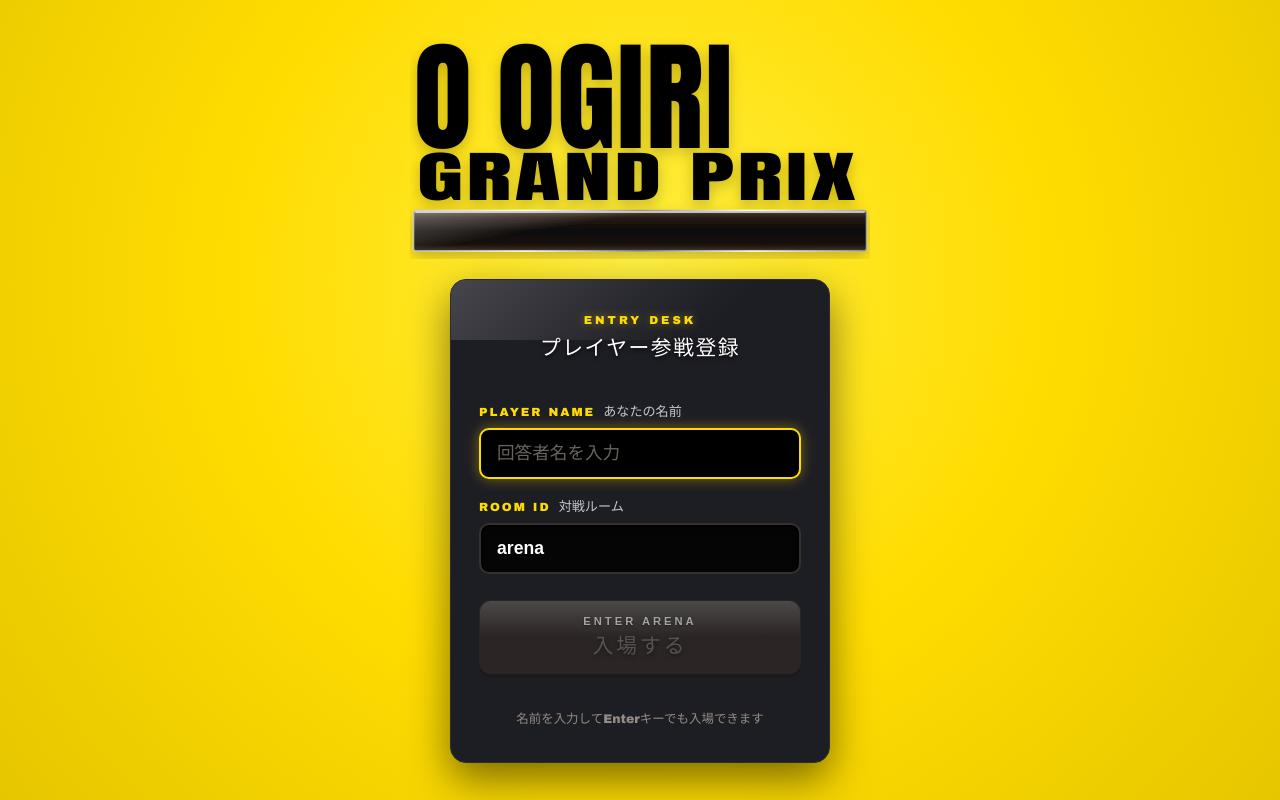
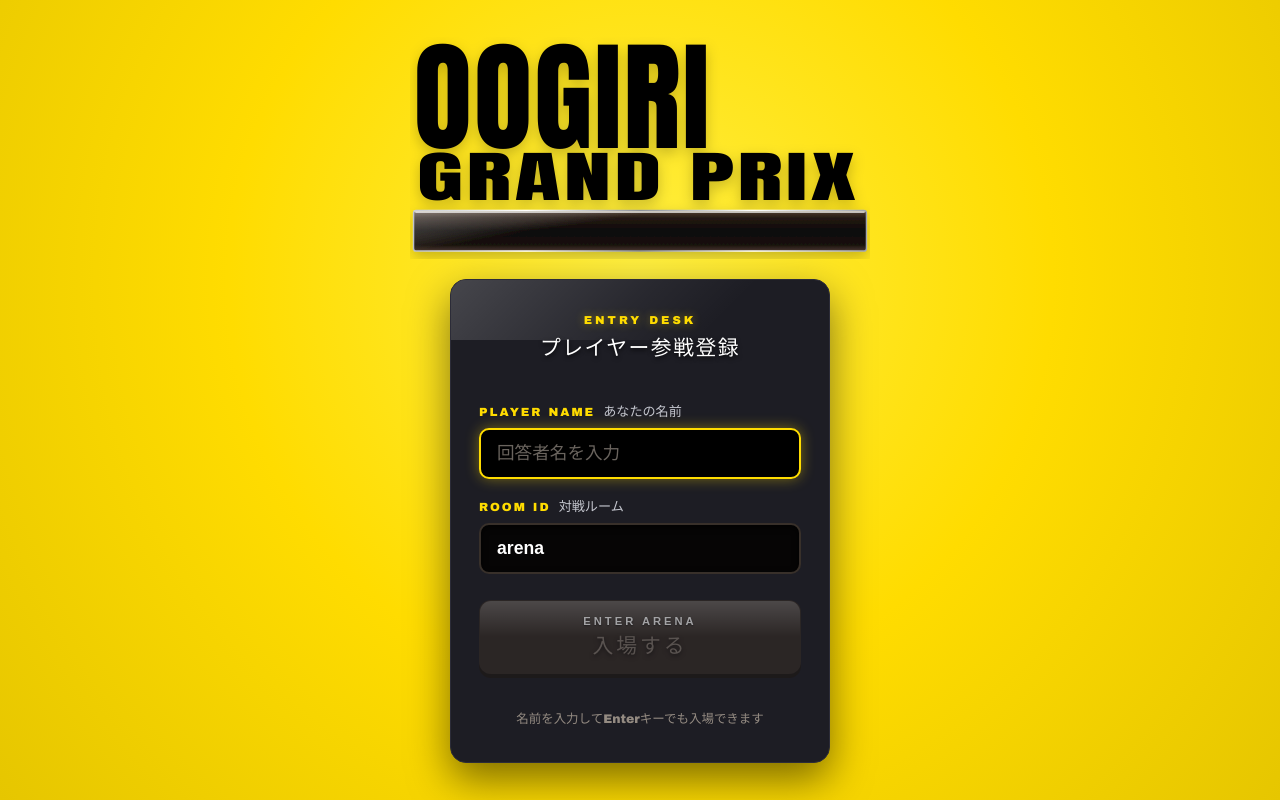
Before and after one commit to chocopc123/jev-ai-ppon-grand-prix, a React (Vite) app in the folder frontend/: page / in a window 1280 px wide. Built offline with nearby package versions, Linux system fonts and the light colour scheme.

Commit message:
style: スタート画面ロゴの最初のOの色を黒に変更しOOGIRIテキストを統合

```diff
--- a/frontend/src/App.tsx
+++ b/frontend/src/App.tsx
@@ -815,7 +815,7 @@ export default function App() {
               </defs>
 
               <g filter="url(#logoShadow)">
-                {/* === 1. 極太ブラック「O」 === */}
+                {/* === 1. 極太ブラック「OOGIRI」 === */}
                 <text
                   x="4"
                   y="125"
@@ -825,20 +825,7 @@ export default function App() {
                   letterSpacing="2"
                   fill="#000000"
                 >
-                  O
-                </text>
-
-                {/* === 2. 極太ブラック「OGIRI」 === */}
-                <text
-                  x="98"
-                  y="125"
-                  fontFamily="'Impact', 'Arial Black', 'Helvetica Neue', sans-serif"
-                  fontSize="136"
-                  fontWeight="900"
-                  letterSpacing="2"
-                  fill="#000000"
-                >
-                  OGIRI
+                  OOGIRI
                 </text>
 
                 {/* === 3. 極太ブラック「GRAND PRIX」 === */}
```
Also changed, not shown: 1 other file (tests, documents, lock files or other folders).
